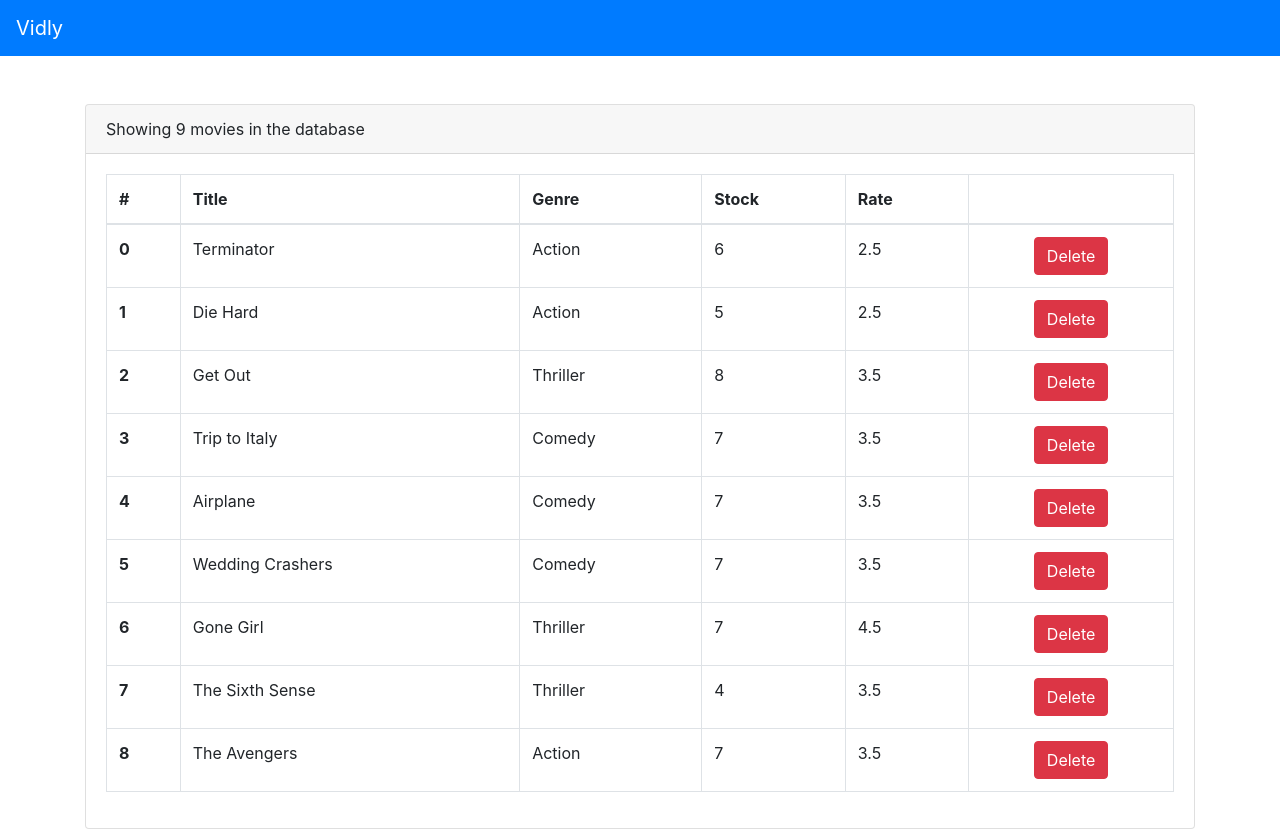
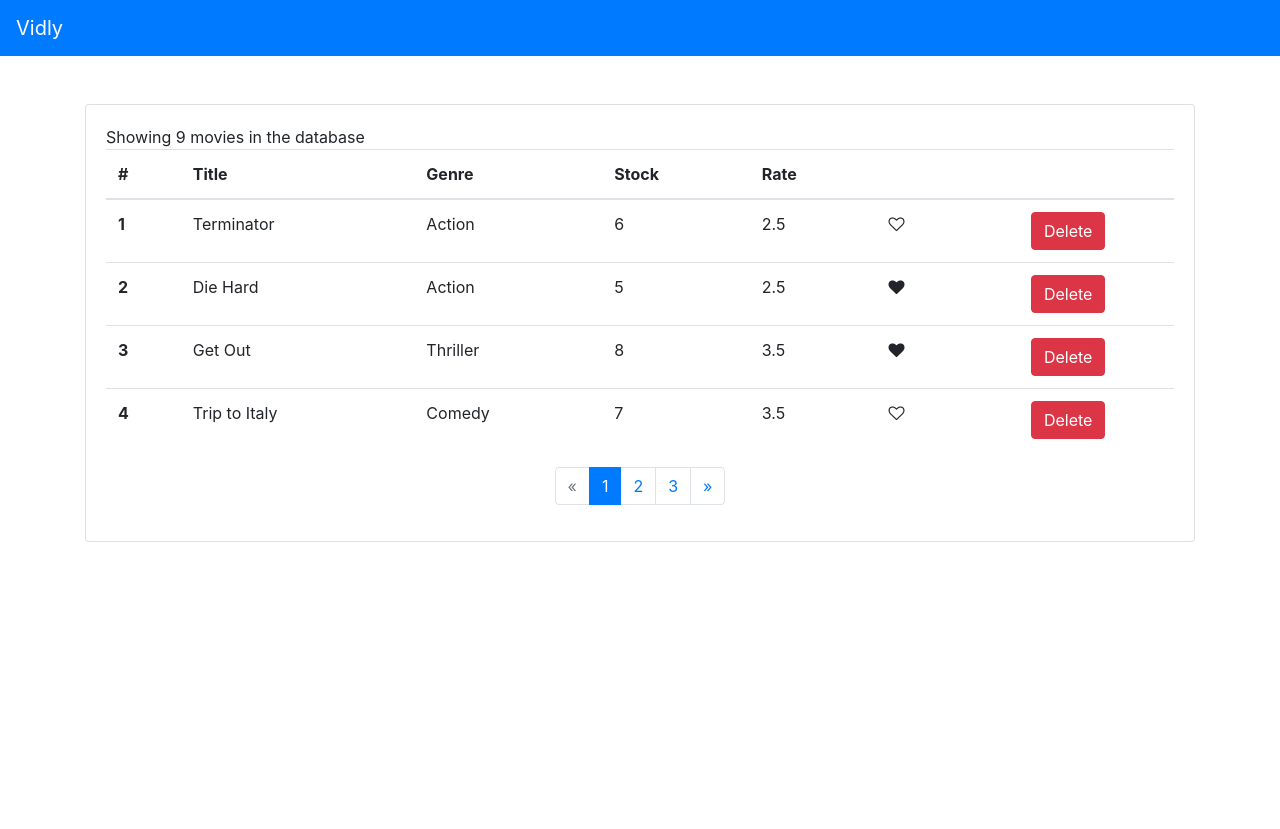
Before and after one commit to federico-r-figueredo/vidly-client, a React app: page / in a window 1280 px wide. After the commit the page ends 800 px from the top, so only its background shows below. Built offline with nearby package versions, Linux system fonts and the light colour scheme.

Commit message:
Complete movies table w/ pagination

```diff
--- a/package.json
+++ b/package.json
@@ -14,6 +14,7 @@
     "dependencies": {
         "bootstrap": "^4.6.2",
         "font-awesome": "^4.7.0",
+        "prop-types": "^15.8.1",
         "react": "^16.14.0",
         "react-dom": "^16.14.0"
     },
@@ -26,6 +27,7 @@
         "css-loader": "^6.8.1",
         "file-loader": "^6.2.0",
         "html-webpack-plugin": "^5.5.3",
+        "inline-source-map": "^0.6.2",
         "style-loader": "^3.3.3",
         "webpack": "^5.88.2",
         "webpack-cli": "^5.1.4",
--- a/src/components/Movies.jsx
+++ b/src/components/Movies.jsx
@@ -1,33 +1,65 @@
-import React, { Component } from 'react';
+import React, { Component, Fragment } from 'react';
 import { getMovies } from '../services/fakeMovieService';
+import Like from './common/Like';
+import Pagination from './common/Pagination';
+import { paginate } from '../utils/paginate';
 
 class Movies extends Component {
     state = {
-        movies: getMovies()
+        movies: [],
+        pagesCount: 0,
+        pageSize: 4,
+        currentPage: 1
     };
 
+    constructor() {
+        super();
+        this.state.movies = getMovies();
+        this.state.pagesCount = this.calcPagesCount();
+    }
+
     removeMovie = (id) => {
+        const movies = this.state.movies.filter((x) => x._id !== id);
+        const pagesCount = this.calcPagesCount(movies);
+        const currentPage =
+            pagesCount !== this.state.pagesCount &&
+            this.state.currentPage === this.state.pagesCount
+                ? pagesCount
+                : this.state.currentPage;
+        this.setState({ pagesCount, movies, currentPage });
+    };
+
+    handleLike = (movie) => {
+        const movies = [...this.state.movies];
+        const index = movies.indexOf(movie);
+        movies[index] = { ...movie };
+        movies[index].liked = !movies[index].liked;
+        this.setState({ movies });
+    };
+
+    handlePageChange = (page) => {
         this.setState({
-            movies: this.state.movies.filter((x) => x._id !== id)
+            currentPage: page
         });
     };
 
+    calcPagesCount(movies = this.state.movies) {
+        return Math.ceil(movies.length / this.state.pageSize);
+    }
+
     render() {
+        const { length: count } = this.state.movies;
+        const { pagesCount, movies, currentPage, pageSize } = this.state;
+        const paginatedMovies = paginate(movies, currentPage, pageSize);
         return (
             <div className='card mt-5'>
-                <div className='card-header'>
-                    {this.state.movies.length === 0 ? (
+                <div className='card-body'>
+                    {count === 0 ? (
                         <span>There are no movies in the database</span>
                     ) : (
-                        <span>
-                            Showing {this.state.movies.length} movies in the
-                            database
-                        </span>
-                    )}
-                </div>
-                <div className='card-body'>
-                    {this.state.movies.length === 0 ? null : (
-                        <table className='table table-bordered'>
+                        <Fragment>
+                            <span>Showing {count} movies in the database</span>
+                            <table className='table'>
                                 <thead>
                                     <tr>
                                         <th scope='col'>#</th>
@@ -36,20 +68,35 @@ class Movies extends Component {
                                         <th scope='col'>Stock</th>
                                         <th scope='col'>Rate</th>
                                         <th scope='col'></th>
+                                        <th scope='col'></th>
                                     </tr>
                                 </thead>
                                 <tbody>
-                                {this.state.movies.map((movie, index) => (
+                                    {paginatedMovies.map((movie) => (
                                         <tr key={movie._id}>
-                                        <th scope='row'>{index}</th>
+                                            <th scope='row'>
+                                                {paginatedMovies.indexOf(
+                                                    movie
+                                                ) + 1}
+                                            </th>
                                             <td>{movie.title}</td>
                                             <td>{movie.genre.name}</td>
                                             <td>{movie.numberInStock}</td>
                                             <td>{movie.dailyRentalRate}</td>
+                                            <td>
+                                                <Like
+                                                    element={movie}
+                                                    onLikeToggle={
+                                                        this.handleLike
+                                                    }
+                                                />
+                                            </td>
                                             <td className='text-center'>
                                                 <button
                                                     onClick={() =>
-                                                    this.removeMovie(movie._id)
+                                                        this.removeMovie(
+                                                            movie._id
+                                                        )
                                                     }
                                                     className='btn btn-danger'
                                                 >
@@ -60,6 +107,12 @@ class Movies extends Component {
                                     ))}
                                 </tbody>
                             </table>
+                            <Pagination
+                                pagesCount={pagesCount}
+                                currentPage={currentPage}
+                                onPageChange={this.handlePageChange}
+                            />
+                        </Fragment>
                     )}
                 </div>
             </div>
--- /dev/null
+++ b/src/components/common/Like.jsx
@@ -0,0 +1,16 @@
+import React from 'react';
+
+function Like({ element, onLikeToggle }) {
+    return (
+        <i
+            onClick={() => onLikeToggle(element)}
+            className={`fa fa-heart${element.liked ? '' : '-o'}`}
+            aria-hidden='true'
+            style={{
+                cursor: 'pointer'
+            }}
+        ></i>
+    );
+}
+
+export default Like;
--- /dev/null
+++ b/src/components/common/Pagination.jsx
@@ -0,0 +1,67 @@
+import React from 'react';
+import PropTypes from 'prop-types';
+
+const styles = {
+    cursor: 'pointer'
+};
+
+function Pagination({ pagesCount, currentPage, onPageChange }) {
+    if (pagesCount === 1) return null;
+    const pages = Array.from({ length: pagesCount }, (_, i) => ++i);
+    return (
+        <nav aria-label='Page navigation example'>
+            <ul className='pagination justify-content-center'>
+                <li
+                    className={`page-item ${
+                        currentPage === 1 ? 'disabled' : ''
+                    }`}
+                >
+                    <a
+                        className='page-link'
+                        style={styles}
+                        onClick={() => onPageChange(--currentPage)}
+                    >
+                        <span aria-hidden='true'>&laquo;</span>
+                    </a>
+                </li>
+                {pages.map((page) => (
+                    <li
+                        key={page}
+                        className={`page-item ${
+                            page === currentPage ? 'active' : ''
+                        }`}
+                    >
+                        <a
+                            className='page-link'
+                            onClick={() => onPageChange(page)}
+                            style={styles}
+                        >
+                            {page}
+                        </a>
+                    </li>
+                ))}
+                <li
+                    className={`page-item ${
+                        currentPage === pagesCount ? 'disabled' : ''
+                    }`}
+                >
+                    <a
+                        className='page-link'
+                        onClick={() => onPageChange(++currentPage)}
+                        style={styles}
+                    >
+                        <span aria-hidden='true'>&raquo;</span>
+                    </a>
+                </li>
+            </ul>
+        </nav>
+    );
+}
+
+Pagination.propTypes = {
+    pagesCount: PropTypes.number.isRequired,
+    currentPage: PropTypes.number.isRequired,
+    onPageChange: PropTypes.func.isRequired
+};
+
+export default Pagination;
--- /dev/null
+++ b/src/utils/paginate.js
@@ -0,0 +1,5 @@
+export function paginate(items, currentPage, pageSize) {
+    const startIndex = currentPage * pageSize - pageSize;
+    const endIndex = currentPage * pageSize;
+    return items.slice(startIndex, endIndex);
+}
--- a/webpack.config.js
+++ b/webpack.config.js
@@ -3,6 +3,7 @@ const HtmlWebpackPlugin = require('html-webpack-plugin');
 
 module.exports = {
     mode: 'development',
+    devtool: 'inline-source-map',
     entry: path.resolve(__dirname, 'src', 'index.js'),
     output: {
         filename: 'main.js',
```
Also changed, not shown: 1 other file (tests, documents, lock files or other folders). Lines whose indentation alone changed are shown as unchanged.
